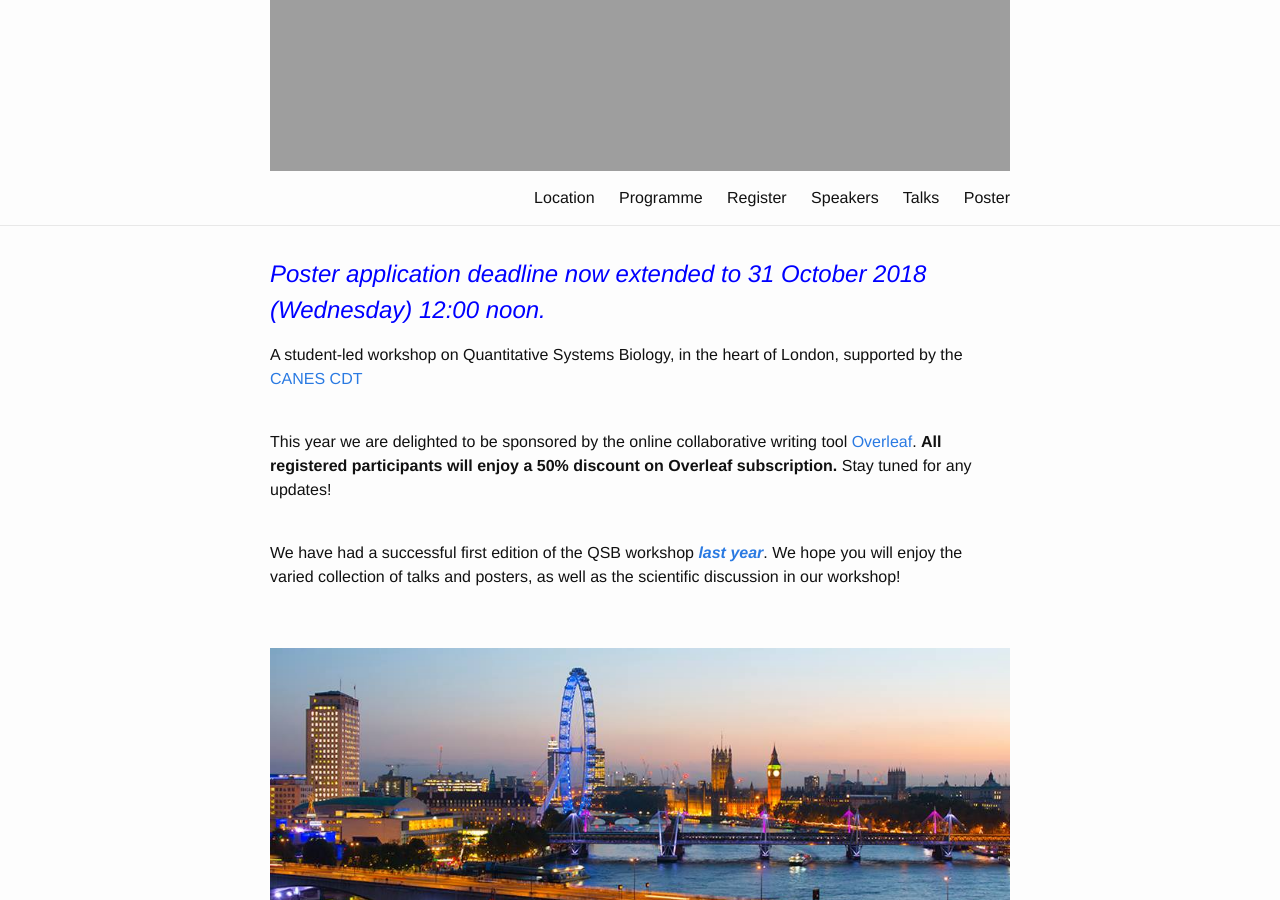
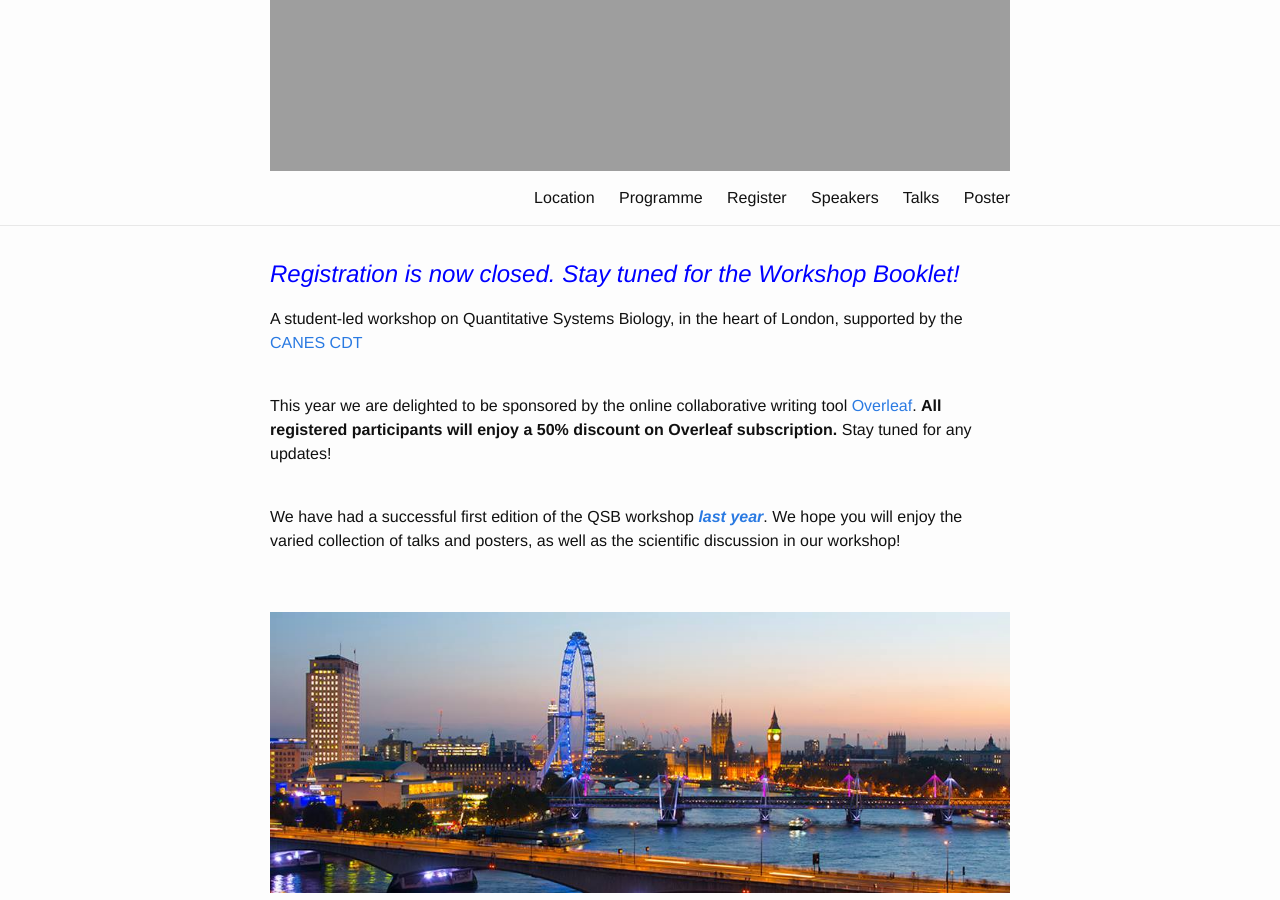
Before and after one commit to qsbworkshop/qsb2019, a Jekyll site: the page built from docs/index.md, in a window 1280 px wide and 900 px high, scrolled down 443 px. Built offline with Jekyll 4.4.1, drawn with Linux system fonts in a browser that asks for light colours.

Commit message:
Update home.html

```diff
--- a/docs/_layouts/home.html
+++ b/docs/_layouts/home.html
@@ -4,7 +4,7 @@ layout: default
 
 <div class="home">
 
-  <h2 class="post-list"><em><span style="color:blue"> Poster application deadline now extended to 31 October 2018 (Wednesday) 12:00 noon. </span></em></h2>
+  <h2 class="post-list"><em><span style="color:blue"> Registration is now closed. Stay tuned for the Workshop Booklet! </span></em></h2>
   <p>A student-led workshop on Quantitative Systems Biology, in the heart of London, supported by the <a href="https://www.kcl.ac.uk/innovation/groups/noneqsys/index.aspx" >CANES CDT</a></p>
   <br>
   <h4>This year we are delighted to be sponsored by the online collaborative writing tool <a href="https://www.overleaf.com/">Overleaf</a>. <b>All registered participants will enjoy a 50% discount on Overleaf subscription.</b> Stay tuned for any updates!</h4>
```
